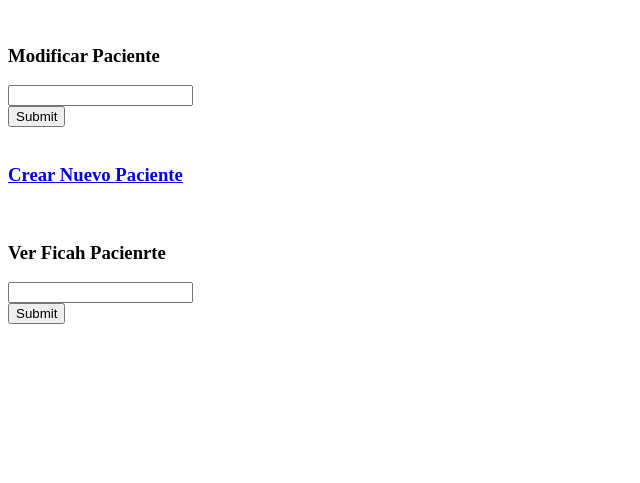
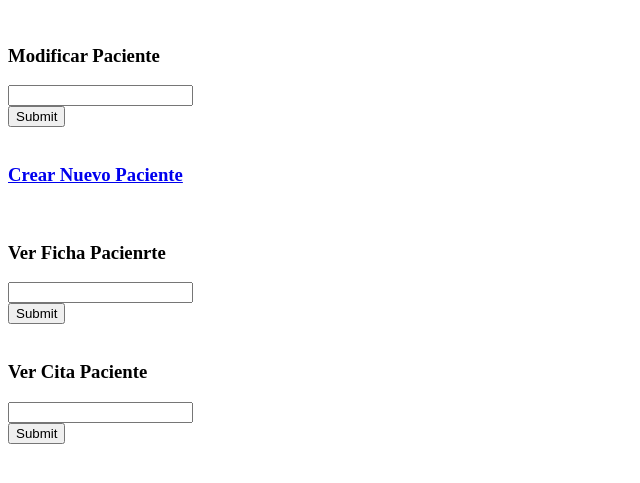
Before and after one commit to duarte1177/ProyectoClinicaDental, a PHP site: page / in a window 1280 px wide. Shown: the top 483 px of the page, without its empty margins (0-640 px from the left). Run offline with PHP 8.4, Linux system fonts and the light colour scheme.

Commit message:
index
mejoras

```diff
--- a/index.php
+++ b/index.php
@@ -15,11 +15,19 @@
 			<h3><a href="crearFichaPaciente.php"> Crear Nuevo Paciente</a>
 			</h3>
     	<br />
-			<h3> Ver Ficah Pacienrte</h3>
+			<h3> Ver Ficha Pacienrte</h3>
 				<form action="verFichaPaciente.php" method="get">
 					<input type="text" name="rut" />
 		<br />
 				<input type="submit" />
 				</form>
+        <br />
+			<h3> Ver Cita Paciente </h3>
+				<form action="verCita.php" method="get">
+					<input type="text" name="id_cita" />
+		<br />
+				<input type="submit" />
+				</form>
+
 	</BODY>
 </HTML>
```
